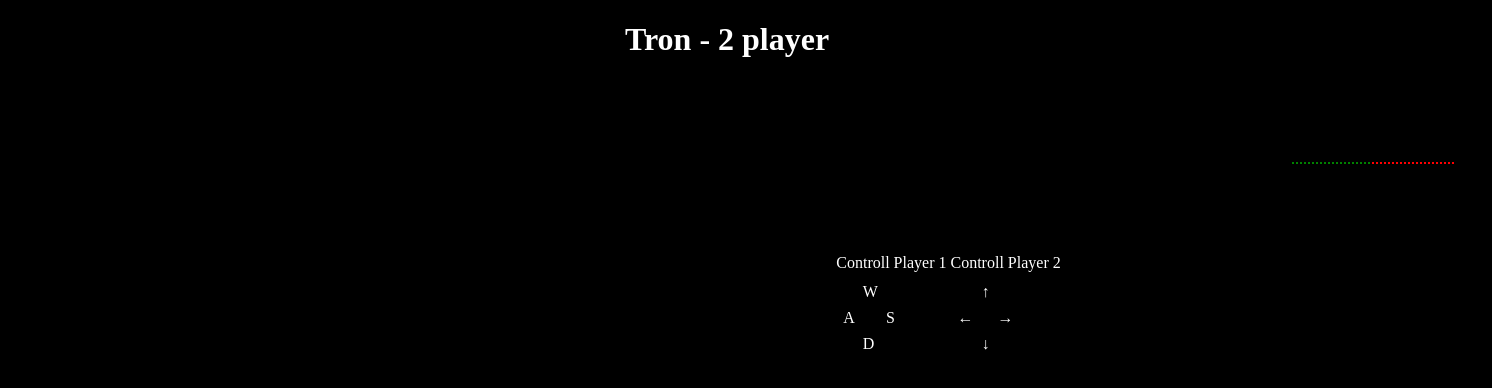
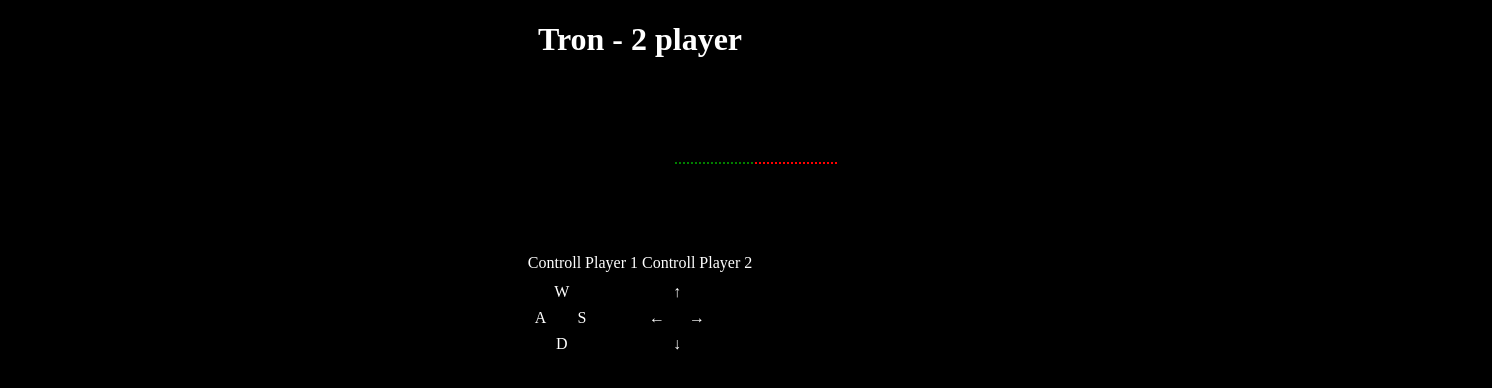
Before and after one commit to CsenkeySinkoBalint/honlap, a plain HTML site: page tron.html in a window 1280 px wide. Shown: the whole page, 1492 px wide, since content can reach past the window. Drawn offline with Linux system fonts and the light colour scheme.

Commit message:
Update tron.css

```diff
--- a/tron.css
+++ b/tron.css
@@ -1,7 +1,7 @@
 body {
     background-color: black;
     color: white;
-    margin-left: 625px;
+    text-align: center;
 }
 
 table.m2 {
```
